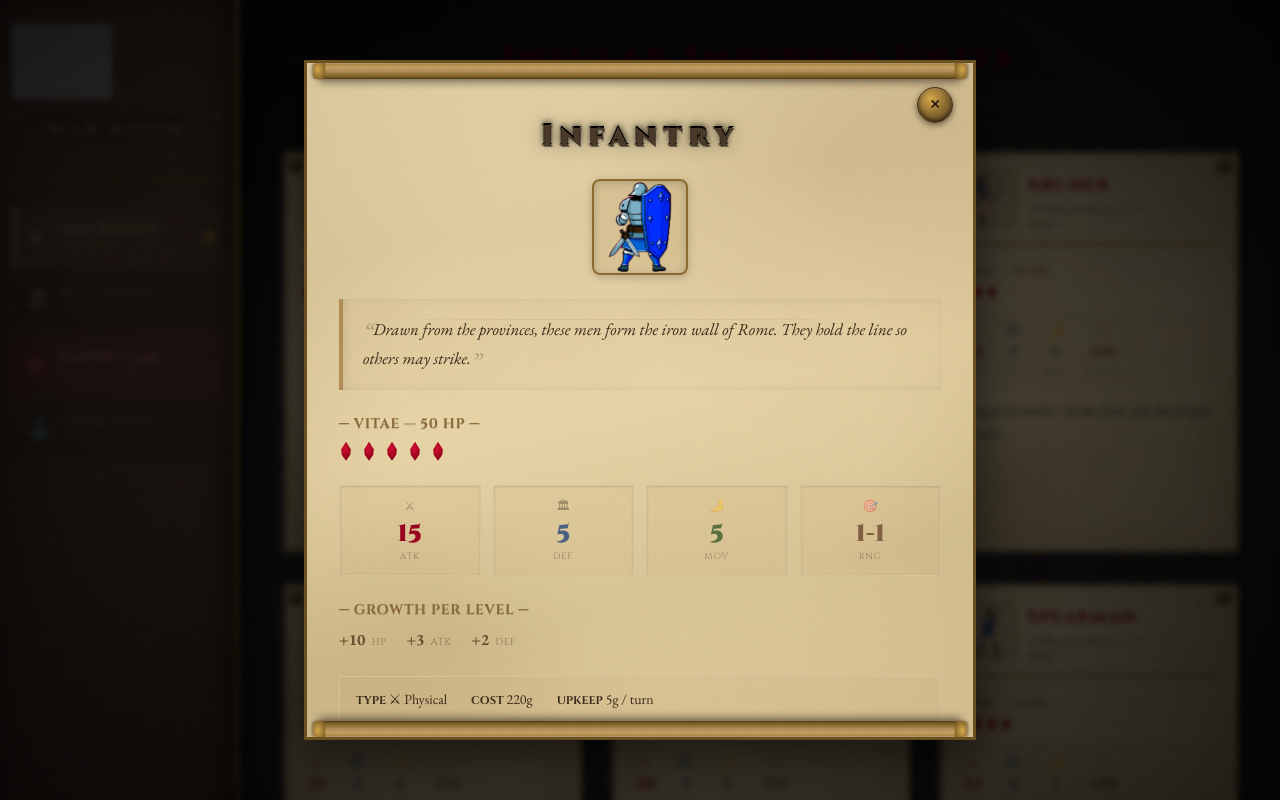
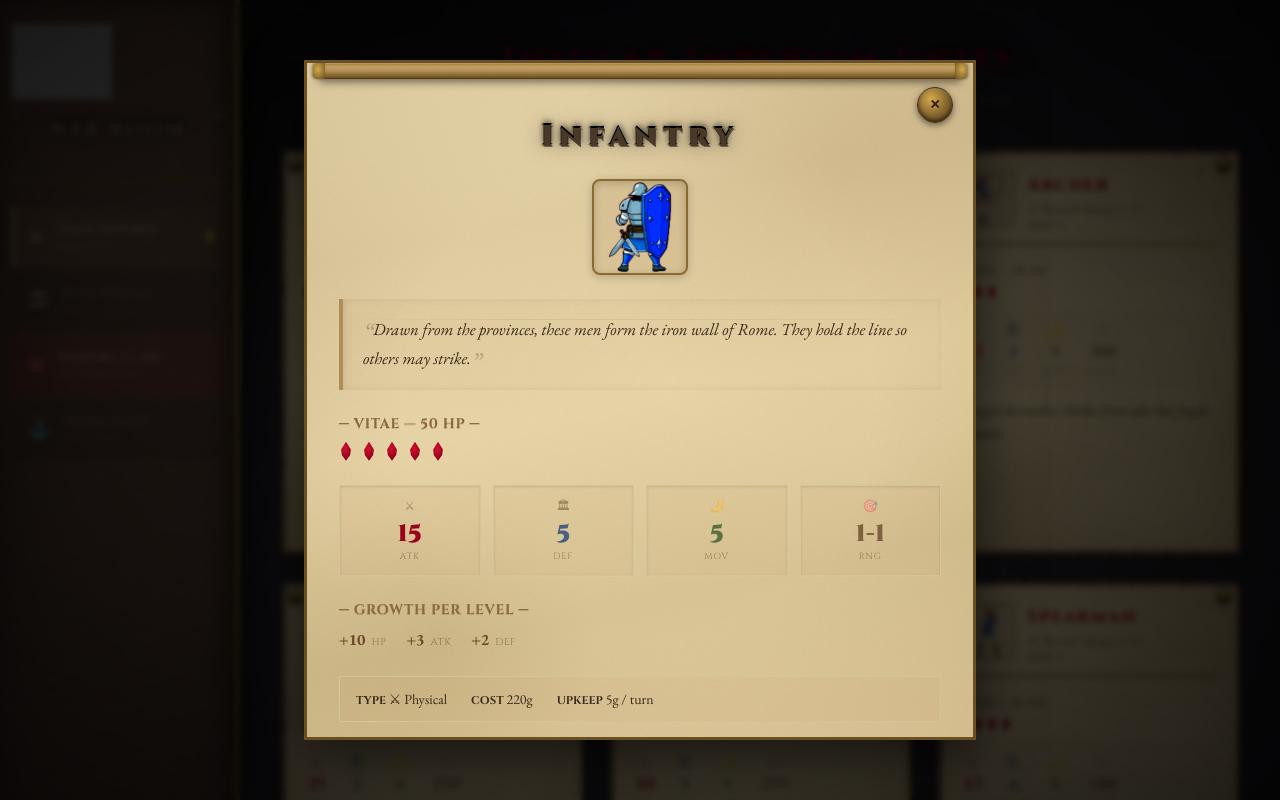
Before and after one commit to ceburton/InsularImperiumWeb, a Next.js app in the folder web/: page /dashboard in a window 1280 px wide. Both pictures are taken after a click on the element 432 px from the left and 352 px from the top of the page. Shown: the top 800 px of the page. Built offline with nearby package versions, Linux system fonts and the light colour scheme; grey boxes are pictures that could not be loaded.

Commit message:
Update dashboard title to "Heroes of Insular Imperium" and enhance ScrollReveal component comments for clarity on content structure and scrolling behavior.

```diff
--- a/web/src/app/dashboard/page.tsx
+++ b/web/src/app/dashboard/page.tsx
@@ -214,7 +214,7 @@ function DashboardContent() {
           {activeTab === 'heroes' && (
             <motion.div key="heroes" {...tabTransition}>
               <SectionHeader
-                title="Heroes of Rome"
+                title="Heroes of Insular Imperium"
                 subtitle="Nine champions of the Imperium. Each commands a unique aura and wields a devastating ability."
                 color="#9a031e"
               />
--- a/web/src/components/ScrollReveal.tsx
+++ b/web/src/components/ScrollReveal.tsx
@@ -102,13 +102,11 @@ export default function ScrollReveal({ children, isOpen, onClose, title, variant
                 {title}
               </h2>
 
-              {/* Content */}
+              {/* Content — bottom rod is inside so it sits at end of content and scrolls with it */}
               <div className="relative">
                 {children}
-              </div>
-
-              {/* ── Scroll rod BOTTOM ── */}
-              <div className="absolute bottom-0 left-3 right-3 h-4 z-10" style={{
+                {/* ── Scroll rod BOTTOM (end of content, scrolls with unit info) ── */}
+                <div className="mt-8 mx-0 h-4 relative flex-shrink-0" style={{
                   background: 'linear-gradient(180deg, #6a5020 0%, #8a6a30 25%, #b08d57 50%, #c4a060 75%, #9a7a40 100%)',
                   borderRadius: '3px',
                   boxShadow: '0 -3px 8px rgba(0,0,0,0.5), inset 0 -1px 0 rgba(255,255,255,0.2), inset 0 1px 2px rgba(0,0,0,0.3)',
@@ -125,6 +123,7 @@ export default function ScrollReveal({ children, isOpen, onClose, title, variant
                     background: 'repeating-linear-gradient(90deg, transparent, transparent 12px, rgba(0,0,0,0.15) 12px, transparent 13px)',
                   }} />
                 </div>
+              </div>
             </motion.div>
           </motion.div>
         </>
```
Lines whose indentation alone changed are shown as unchanged.
